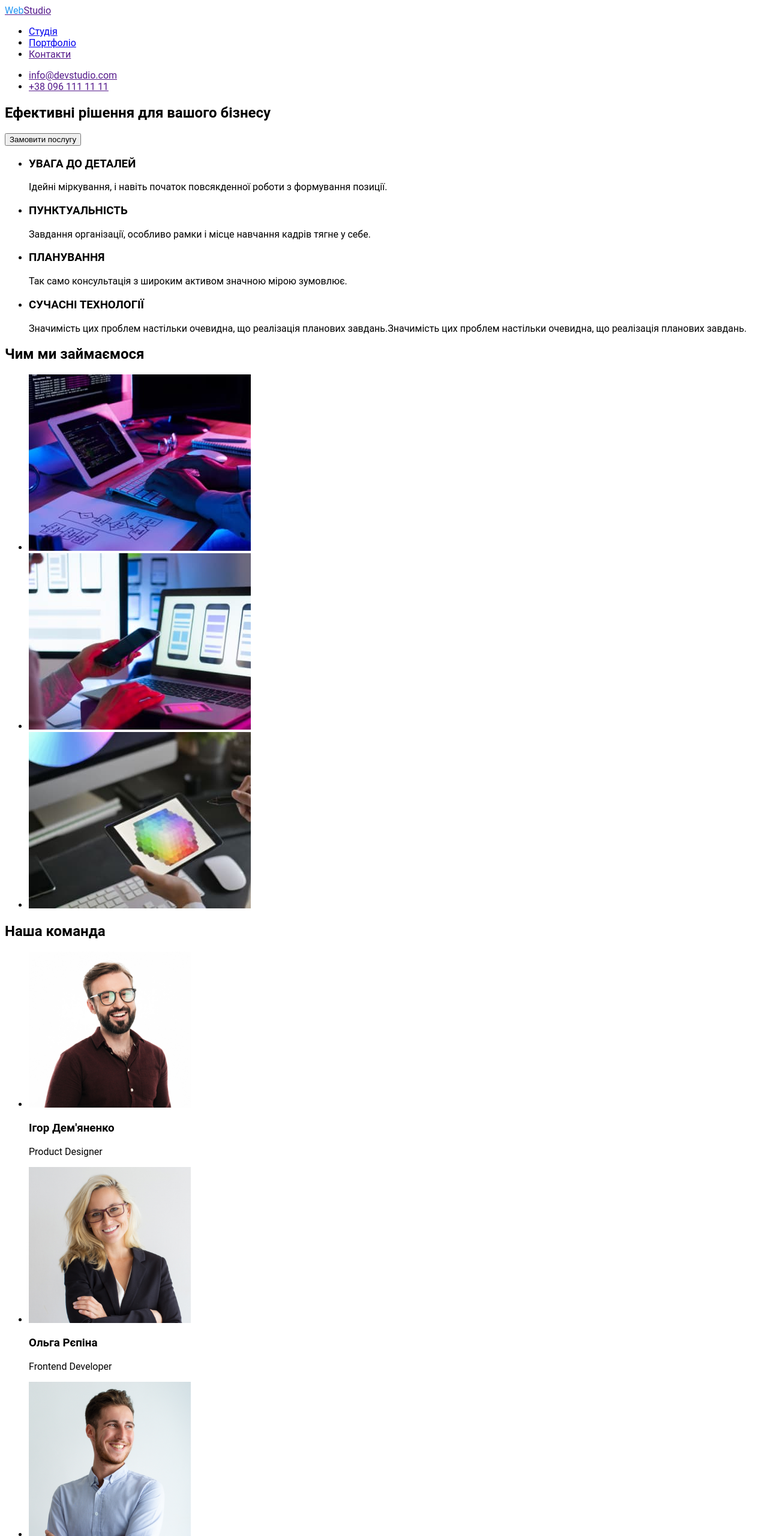
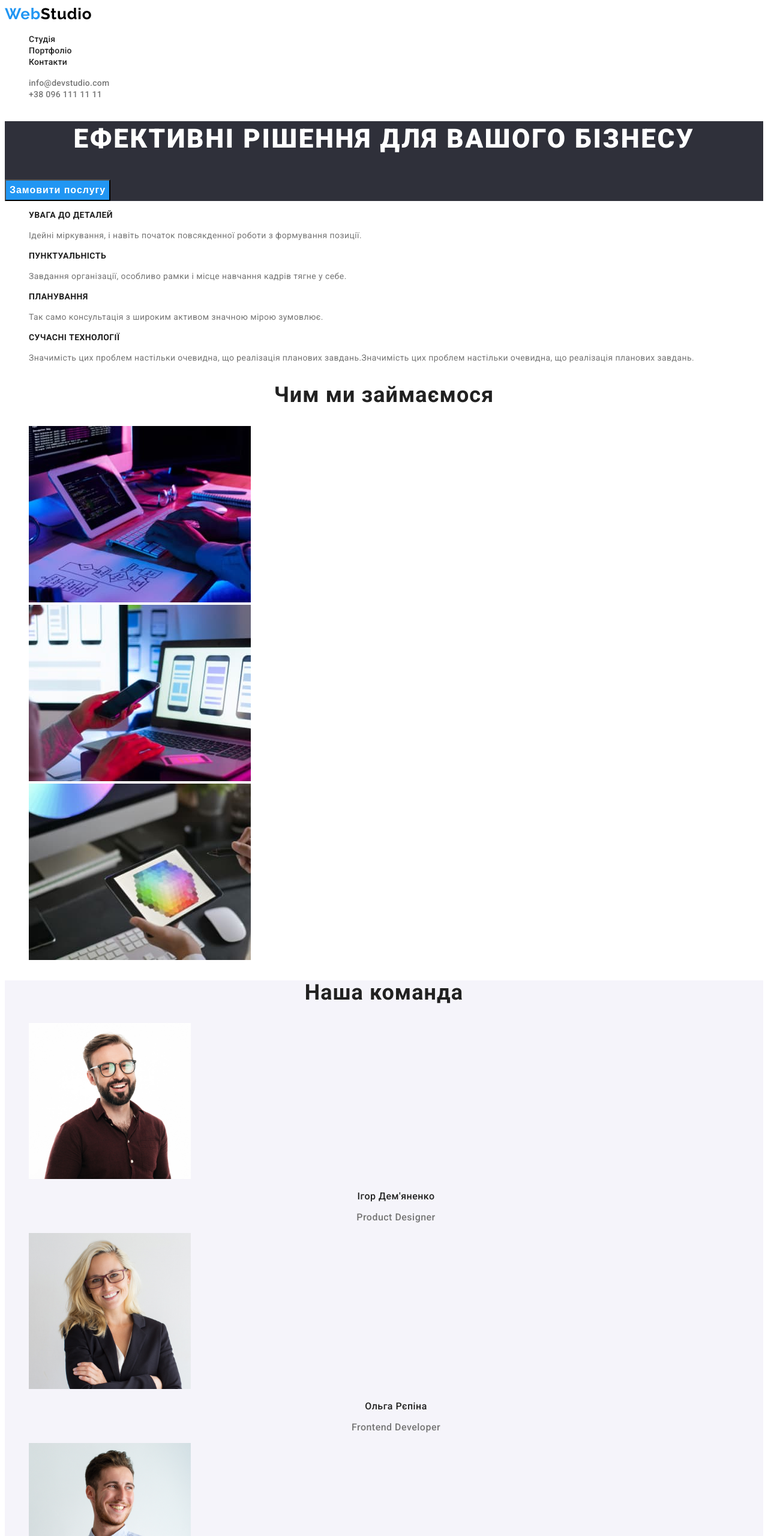
Before and after one commit to iEfir/goit-markup-hw-02, a plain HTML site: page index.html in a window 1280 px wide. Shown: the top 2560 px of the page at 60% size. Drawn offline with Linux system fonts and the light colour scheme.

Commit message:
add css to index, fix css in portfolio

```diff
--- a/css/styles.css
+++ b/css/styles.css
@@ -1,5 +1,6 @@
 .body {
   font-family: "roboto", sans-serif;
+  background: #ffffff;
 }
 
 .link-logo {
@@ -43,7 +44,90 @@
   color: #2196f3;
 }
 
-.ul {
+.index-hero {
+  background: #2f303a;
+}
+
+.index-tagline {
+  font-weight: 900;
+  font-size: 44px;
+  line-height: 1.36;
+  text-align: center;
+  letter-spacing: 0.06em;
+  text-transform: uppercase;
+  color: #ffffff;
+}
+
+.index-btn {
+  font-weight: 700;
+  font-size: 16px;
+  line-height: 1.88;
+  display: flex;
+  align-items: center;
+  text-align: center;
+  letter-spacing: 0.06em;
+  color: #ffffff;
+  background: #2196f3;
+}
+
+.index-list {
+  list-style: none;
+}
+
+.index-content {
+  font-weight: 700;
+  font-size: 14px;
+  line-height: 1.14;
+  letter-spacing: 0.03em;
+  text-transform: uppercase;
+  color: #212121;
+}
+
+.index-description {
+  font-weight: 400;
+  font-size: 14px;
+  line-height: 1.71;
+  letter-spacing: 0.03em;
+  color: #757575;
+}
+
+.activity-text {
+  font-weight: 700;
+  font-size: 36px;
+  line-height: 1.16;
+  text-align: center;
+  letter-spacing: 0.03em;
+  color: #212121;
+}
+
+.team {
+  background: #f5f4fa;
+}
+
+.team-tagline {
+  font-weight: 700;
+  font-size: 36px;
+  line-height: 1.16;
+  text-align: center;
+  letter-spacing: 0.03em;
+  color: #212121;
+}
+
+.team-name,
+.team-activity {
+  font-weight: 500;
+  font-size: 16px;
+  line-height: 1.18;
+  text-align: center;
+  letter-spacing: 0.03em;
+  color: #212121;
+}
+
+.team-activity {
+  color: #757575;
+}
+
+.portfolio-list {
   list-style: none;
 }
 
--- a/index.html
+++ b/index.html
@@ -5,65 +5,75 @@
     <meta http-equiv="X-UA-Compatible" content="IE=edge" />
     <meta name="viewport" content="width=device-width, initial-scale=1.0" />
     <title>WebStudio</title>
+    <link rel="preconnect" href="https://fonts.googleapis.com" />
+    <link rel="preconnect" href="https://fonts.gstatic.com" crossorigin />
+    <link
+      href="https://fonts.googleapis.com/css2?family=Raleway:wght@700&family=Roboto:wght@400;500;700;900&display=swap"
+      rel="stylesheet"
+    />
     <link rel="stylesheet" href="./css/styles.css" />
   </head>
   <body class="body">
-    <header>
-      <nav>
-        <a href="" class="logo"> <span class="web">Web</span>Studio </a>
-        <ul class="nav-links">
+    <header class="header">
+      <nav class="navigation">
+        <a class="link-logo" href="/index.html">
+          <span class="web">Web</span>Studio
+        </a>
+        <ul class="index-list">
           <li>
-            <a href="/index.html">Студія</a>
+            <a class="navigation-link" href="/index.html">Студія</a>
           </li>
           <li>
-            <a href="/portfolio.html">Портфоліо</a>
+            <a class="navigation-link" href="/portfolio.html">Портфоліо</a>
           </li>
           <li>
-            <a href="">Контакти</a>
+            <a class="navigation-link" href="">Контакти</a>
           </li>
         </ul>
       </nav>
-      <ul class="nav-contacts">
+      <ul class="index-list">
         <li>
-          <a href="">info@devstudio.com</a>
+          <a class="contact-link" href="mailto:info@devstudio.com"
+            >info@devstudio.com</a
+          >
         </li>
         <li>
-          <a href="">+38 096 111 11 11</a>
+          <a class="contact-link" href="tel:+380961111111">+38 096 111 11 11</a>
         </li>
       </ul>
     </header>
 
-    <main>
-      <section>
-        <h1>Ефективні рішення для вашого бізнесу</h1>
-        <button type="button">Замовити послугу</button>
+    <main class="index-main">
+      <section class="index-hero">
+        <h1 class="index-tagline">Ефективні рішення для вашого бізнесу</h1>
+        <button class="index-btn" type="button">Замовити послугу</button>
       </section>
 
-      <section>
-        <ul>
+      <section class="index-peculiarities">
+        <ul class="index-list">
           <li>
-            <h3>УВАГА ДО ДЕТАЛЕЙ</h3>
-            <p>
+            <h3 class="index-content">УВАГА ДО ДЕТАЛЕЙ</h3>
+            <p class="index-description">
               Ідейні міркування, і навіть початок повсякденної роботи з
               формування позиції.
             </p>
           </li>
           <li>
-            <h3>ПУНКТУАЛЬНІСТЬ</h3>
-            <p>
+            <h3 class="index-content">ПУНКТУАЛЬНІСТЬ</h3>
+            <p class="index-description">
               Завдання організації, особливо рамки і місце навчання кадрів тягне
               у себе.
             </p>
           </li>
           <li>
-            <h3>ПЛАНУВАННЯ</h3>
-            <p>
+            <h3 class="index-content">ПЛАНУВАННЯ</h3>
+            <p class="index-description">
               Так само консультація з широким активом значною мірою зумовлює.
             </p>
           </li>
           <li>
-            <h3>СУЧАСНІ ТЕХНОЛОГІЇ</h3>
-            <p>
+            <h3 class="index-content">СУЧАСНІ ТЕХНОЛОГІЇ</h3>
+            <p class="index-description">
               Значимість цих проблем настільки очевидна, що реалізація планових
               завдань.Значимість цих проблем настільки очевидна, що реалізація
               планових завдань.
@@ -72,60 +82,68 @@
         </ul>
       </section>
 
-      <section>
-        <h2>Чим ми займаємося</h2>
-        <ul>
-          <li>
+      <section class="activity">
+        <h2 class="activity-text">Чим ми займаємося</h2>
+        <ul class="index-list">
+          <li class="activity-item">
             <img src="./img/img.jpg" alt="Работа с графикой" width="370" />
           </li>
-          <li>
+          <li class="activity-item">
             <img src="./img/img1.jpg" alt="Работа с графикой" width="370" />
           </li>
-          <li>
+          <li class="activity-item">
             <img src="./img/img2.jpg" alt="Работа с графикой" width="370" />
           </li>
         </ul>
       </section>
 
-      <section>
-        <h2>Наша команда</h2>
-        <ul>
-          <li>
+      <section class="team">
+        <h2 class="team-tagline">Наша команда</h2>
+        <ul class="index-list">
+          <li class="team-item">
             <img src="./img/photo1.jpg" alt="Фото сотрудника" width="270" />
-            <h3>Ігор Дем'яненко</h3>
-            <p>Product Designer</p>
+            <h3 class="team-name">Ігор Дем'яненко</h3>
+            <p class="team-activity">Product Designer</p>
           </li>
-          <li>
+          <li class="team-item">
             <img src="./img/photo2.jpg" alt="Фото сотрудника" width="270" />
-            <h3>Ольга Рєпіна</h3>
-            <p>Frontend Developer</p>
+            <h3 class="team-name">Ольга Рєпіна</h3>
+            <p class="team-activity">Frontend Developer</p>
           </li>
-          <li>
+          <li class="team-item">
             <img src="./img/photo3.jpg" alt="Фото сотрудника" width="270" />
-            <h3>Микола Тарасов</h3>
-            <p>Marketing</p>
+            <h3 class="team-name">Микола Тарасов</h3>
+            <p class="team-activity">Marketing</p>
           </li>
-          <li>
+          <li class="team-item">
             <img src="./img/photo4.jpg" alt="Фото сотрудника" width="270" />
-            <h3>Михайло Єрмаков</h3>
-            <p>UI Designer</p>
+            <h3 class="team-name">Михайло Єрмаков</h3>
+            <p class="team-activity">UI Designer</p>
           </li>
         </ul>
       </section>
     </main>
 
-    <footer>
-      <a href=""> <span>Web</span>Studio </a>
-      <address>
-        <ul>
+    <footer class="footer">
+      <a class="footer-logo" href="">
+        <span class="web-footer">Web</span>Studio
+      </a>
+      <address class="address">
+        <ul class="index-list">
           <li>
-            <a href="">м. Київ, пр-т Лесі Українки, 26</a>
+            <a class="footer-address" href=""
+              >м. Київ, пр-т Лесі Українки, 26</a
+            >
           </li>
           <li>
-            <a href="">info@devstudio.com</a>
+            <a class="footer-link" href="mailto:info@devstudio.com"
+              >info@devstudio.com</a
+            >
           </li>
           <li>
-            <a href="">+38 096 111 11 11</a>
+            <a class="footer-link" href="tel:+380961111111"
+              >+38 096 111 11 11</a
+            >
           </li>
         </ul>
       </address>
```
Also changed, not shown: portfolio.html (+11 -11 lines).
